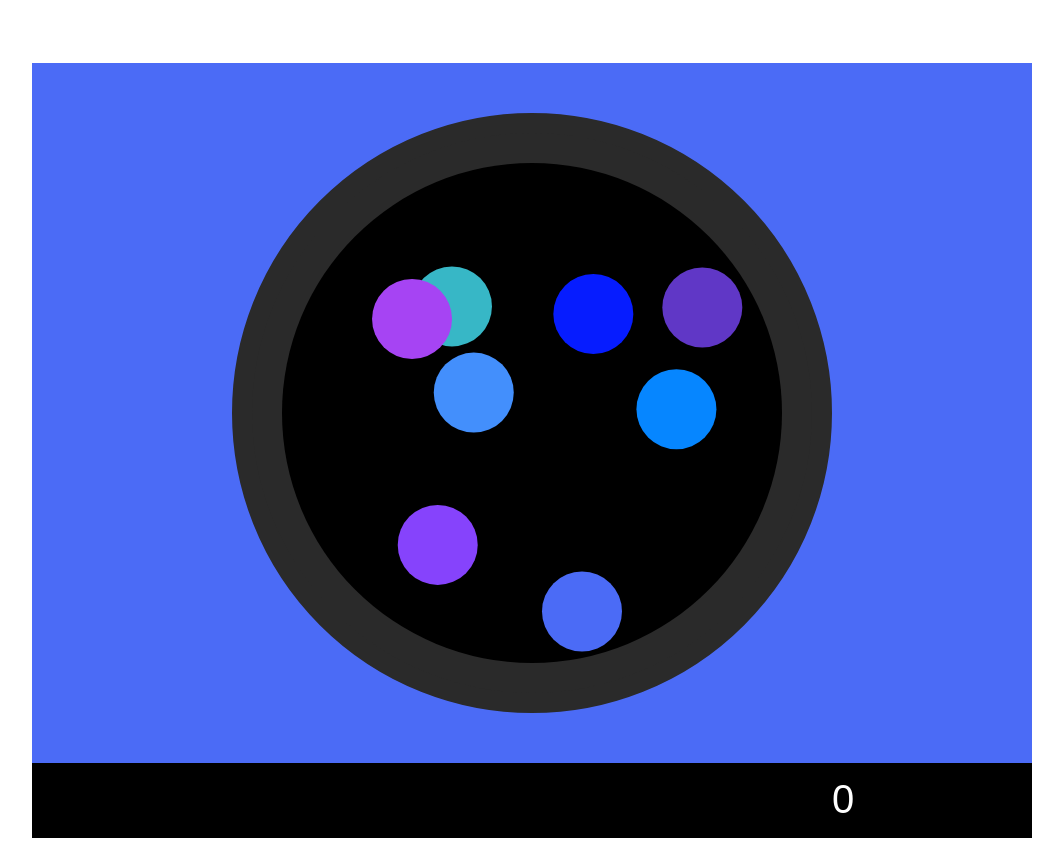
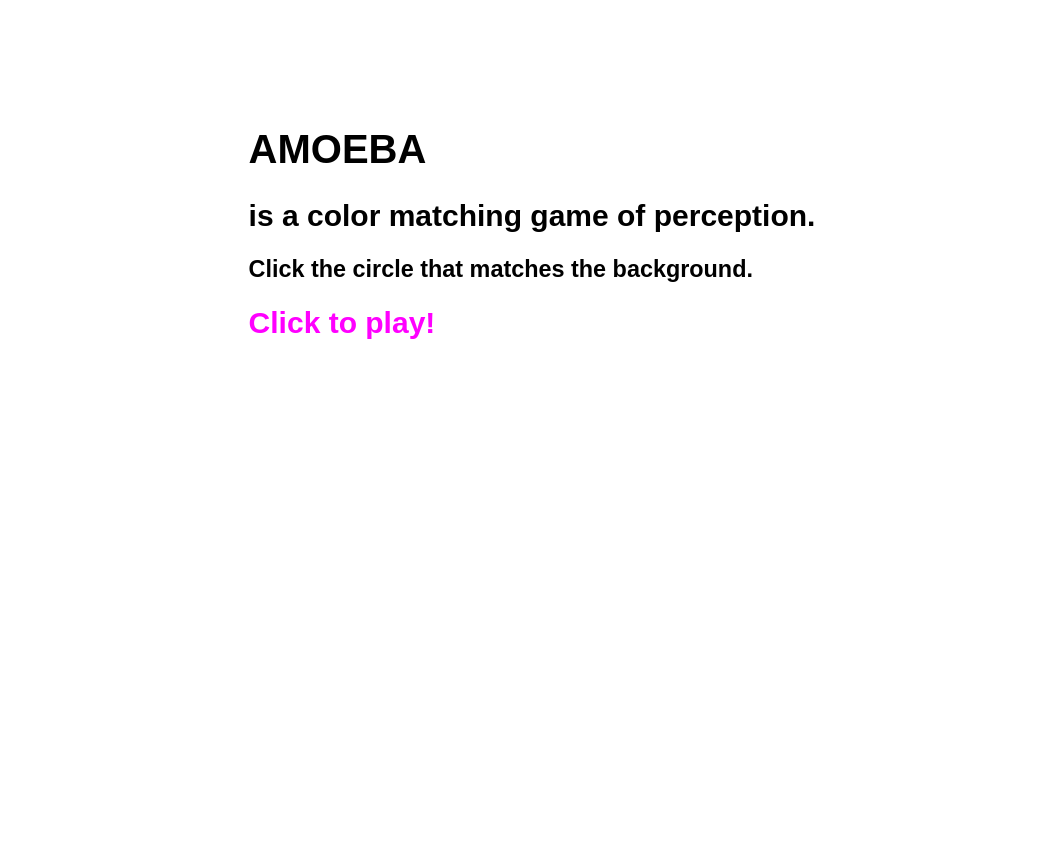
Before and after one commit to kruggeri/Amoeba, a website: page static/index.html in a window 1280 px wide. Shown: the whole page, without its empty margins (108-1171 px from the left). After the commit the page ends 800 px from the top, so only its background shows below. Drawn offline with Linux system fonts and the light colour scheme.

Commit message:
Add instructions landing page

```diff
--- a/static/index.html
+++ b/static/index.html
@@ -6,9 +6,11 @@
     <link rel="stylesheet" href="styles.css">
   </head>
   <body>
-    <div class="game-container">
-      <canvas id="myCanvas" width=1000 height=700></canvas>
-      <script type="application/javascript" src="./bundle.js"></script>
+    <div class="instructions">
+      <h1>AMOEBA</h1>
+      <h2>is a color matching game of perception.</h2>
+      <h3>Click the circle that matches the background.</h2>
+      <h2><a href="./game.html">Click to play!</a></h2>
     </div>
   </body>
 </html>
--- a/static/styles.css
+++ b/static/styles.css
@@ -1,3 +1,27 @@
+html, body, button, h2, input, ul, input, link, li, a, button {
+  margin: 0;
+  border: 0;
+  padding: 0;
+
+  list-style: none;
+  text-align: inherit;
+  text-decoration: inherit;
+  color: inherit;
+  background: transparent;
+  outline: none
+}
+
+body {
+  background: white;
+  color: black;
+  font-size: 20px;
+  height: 100%;
+  font-weight: lighter;
+  background-color: white;
+  display: flex;
+  justify-content: center;
+}
+
 .game-container {
   display: flex;
   justify-content: center;
@@ -8,3 +32,14 @@ canvas {
   background-color: 175;
   cursor: pointer;
 }
+
+.instructions {
+  font-family: sans-serif;
+  color: black;
+  justify-content: center;
+  margin-top: 100px;
+}
+
+.instructions a {
+  color: magenta;
+}
```
Also changed, not shown: static/game.html (added, +14 -0 lines).
